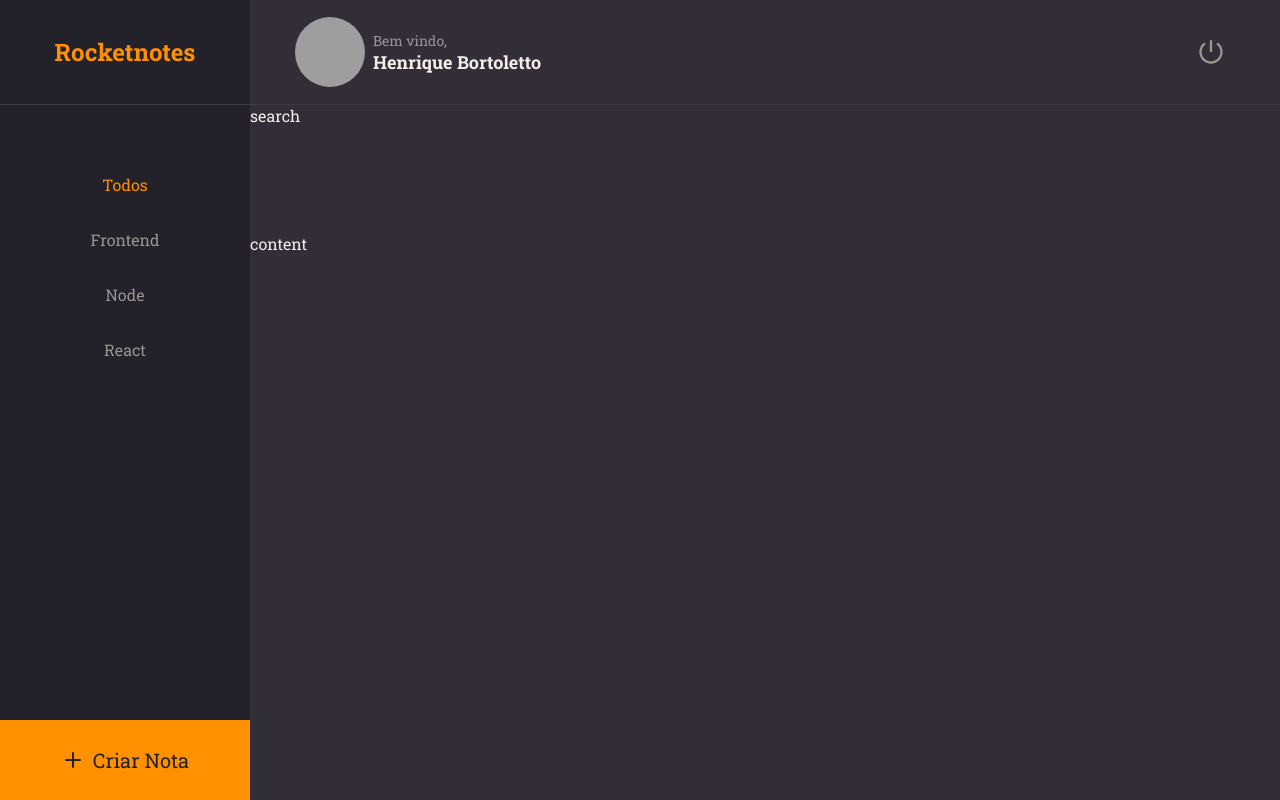
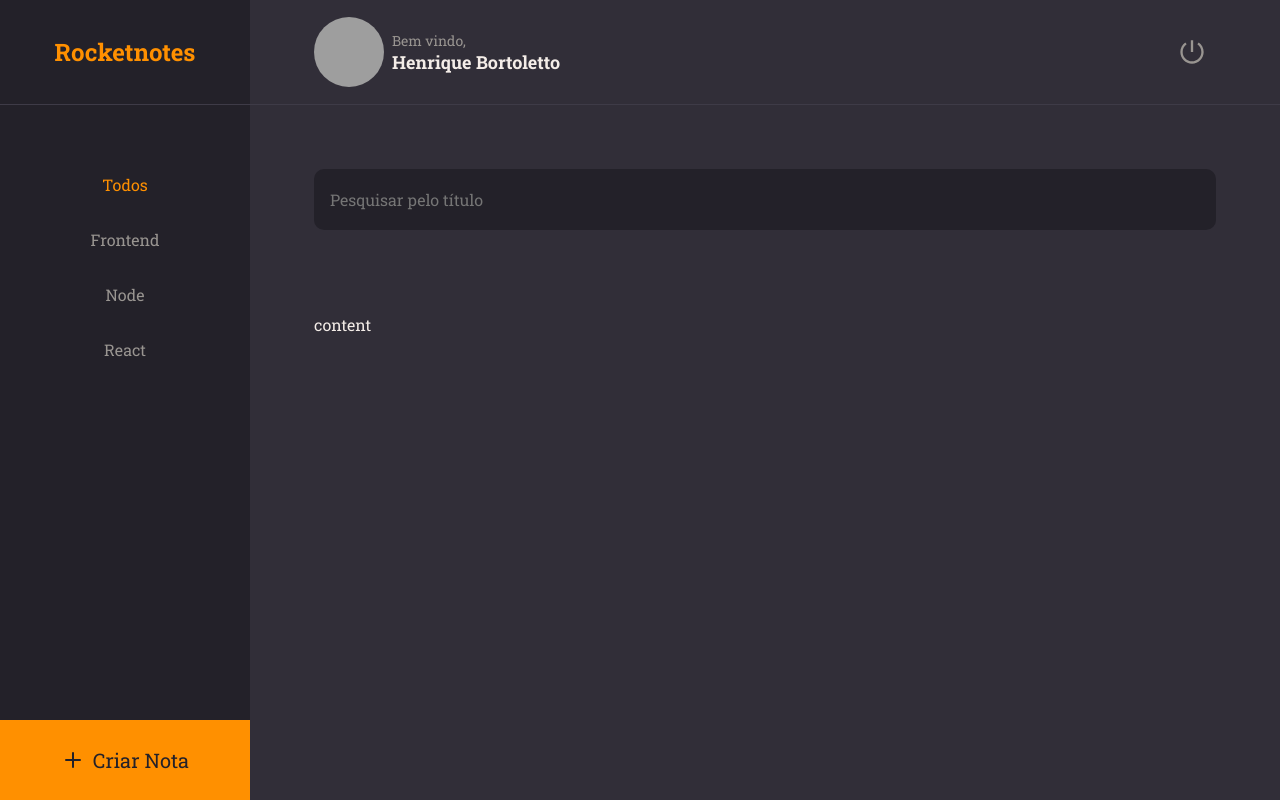
Before and after one commit to henriquebortoletto/notes-frontend, a React (Vite) app: page / in a window 1280 px wide. Built offline with nearby package versions, Linux system fonts and the light colour scheme; grey boxes are pictures that could not be loaded.

Commit message:
feat: criando a secao de pesquisa e componente de input

```diff
--- a/src/components/Header/styles.ts
+++ b/src/components/Header/styles.ts
@@ -3,7 +3,7 @@ import styled, { css } from "styled-components";
 export const Wrapper = styled.header`
   grid-area: header;
   width: 100%;
-  padding: 1.7rem 4.5rem;
+  padding: 1.7rem 6.4rem;
 
   display: flex;
   justify-content: space-between;
--- /dev/null
+++ b/src/components/Input/index.tsx
@@ -0,0 +1,14 @@
+import * as S from "./styles";
+
+interface InputProps extends React.InputHTMLAttributes<HTMLInputElement> {
+  icon?: React.FC<React.SVGProps<SVGSVGElement>>;
+}
+
+const Input = ({ icon: Icon, ...rest }: InputProps) => (
+  <S.Wrapper>
+    {Icon && <Icon />}
+    <S.Input {...rest} />
+  </S.Wrapper>
+);
+
+export default Input;
--- /dev/null
+++ b/src/components/Input/styles.ts
@@ -0,0 +1,45 @@
+import styled, { css } from "styled-components";
+
+export const Wrapper = styled.div`
+  width: 100%;
+  border-radius: 10px;
+  padding-inline: 1.6rem;
+
+  display: flex;
+  align-items: center;
+  gap: 1rem;
+
+  ${({ theme }) => css`
+    background-color: ${theme.colors.gray[900]};
+
+    &:focus-within {
+      box-shadow: 0 0 0 2px ${theme.colors.gray[100]},
+        0 0 0 6px rgba(255, 144, 0, 0.5);
+    }
+
+    > svg {
+      color: ${theme.colors.gray[300]};
+    }
+  `}
+`;
+
+export const Input = styled.input`
+  border: none;
+  width: 100%;
+  padding-block: 2rem;
+
+  ${({ theme }) => css`
+    color: ${theme.colors.gray[100]};
+    background-color: transparent;
+
+    &:focus {
+      outline: none;
+      box-shadow: none;
+    }
+
+    &::placeholder {
+      font-size: ${theme.font.sizes.small}
+      color: ${theme.colors.gray[300]}
+    }
+  `}
+`;
--- a/src/pages/Home/index.tsx
+++ b/src/pages/Home/index.tsx
@@ -2,6 +2,7 @@ import { FiPlus } from "react-icons/fi";
 
 import Header from "@/components/Header";
 import ButtonText from "@/components/ButtonText";
+import Input from "@/components/Input";
 
 import * as S from "./styles";
 
@@ -27,7 +28,9 @@ const Home = () => (
         </S.Item>
       </S.Menu>
     </S.Aside>
-    <S.Search>search</S.Search>
+    <S.Search>
+      <Input type="text" placeholder="Pesquisar pelo título" />
+    </S.Search>
     <S.Content>content</S.Content>
     <S.NewNote>
       <FiPlus size={24} />
--- a/src/pages/Home/styles.ts
+++ b/src/pages/Home/styles.ts
@@ -6,7 +6,7 @@ export const Wrapper = styled.main`
 
   display: grid;
   grid-template-columns: 25rem 1fr;
-  grid-template-rows: min-content 128px 1fr 8rem;
+  grid-template-rows: min-content min-content 1fr 8rem;
   grid-template-areas:
     "brand header"
     "menu search"
@@ -55,12 +55,14 @@ export const Item = styled.li`
   }
 `;
 
-export const Search = styled.div`
+export const Search = styled.section`
   grid-area: search;
+  margin: 6.4rem 6.4rem 8.4rem;
 `;
 
-export const Content = styled.div`
+export const Content = styled.section`
   grid-area: content;
+  margin: 0 6.4rem 6.4rem;
 `;
 
 export const NewNote = styled.button`
```
